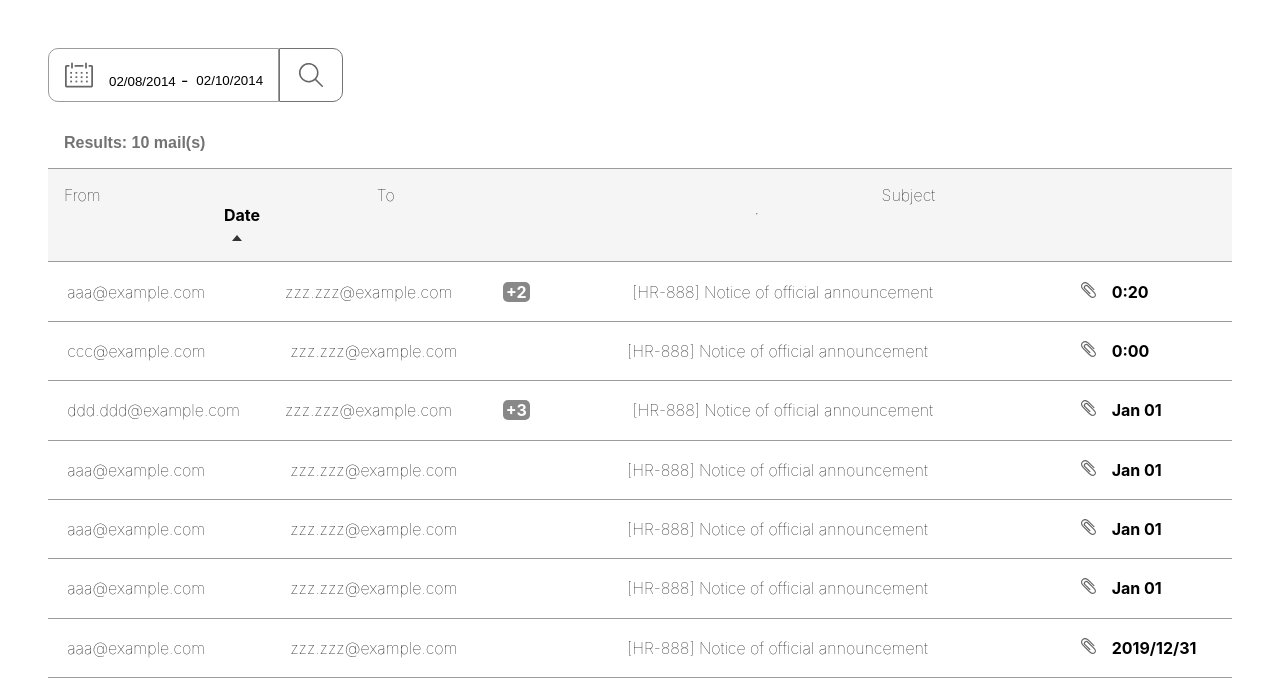
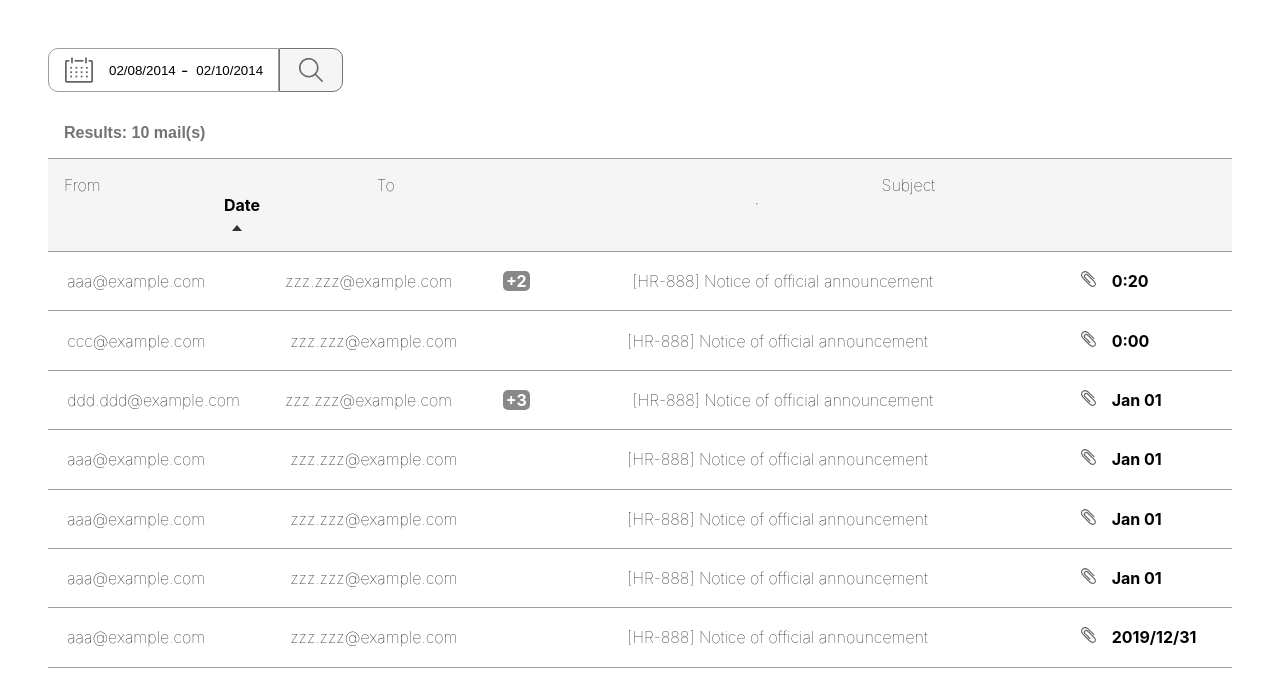
Before and after one commit to DanielCalvillo/henngeProyect, a React (Create React App) app in the folder my-app/: page / in a window 1280 px wide. Shown: the top 696 px of the page. Built offline with nearby package versions, Linux system fonts and the light colour scheme.

Commit message:
css fixes

```diff
--- a/my-app/src/App.js
+++ b/my-app/src/App.js
@@ -143,7 +143,7 @@ function App() {
               }
               renderMobile={() =>
                 <div className={classes.mobile}>
-                  <Header />
+                  <Header/>
                   <ResultNumber results={results}/>
                   <ResultsTableMobile results={results}/>
                   <EmailListMobile mails={mails} results={results}/>
--- a/my-app/src/Assets/Styles/HeaderStyles/HeaderStyles.js
+++ b/my-app/src/Assets/Styles/HeaderStyles/HeaderStyles.js
@@ -18,14 +18,13 @@ const HeaderStyles = makeStyles((theme) => ({
         padding: "0.25rem 0 0.25rem 1rem"
     },
     datepickerContainer: {
-        marginTop: "1.3vh",
         display: "flex",
         alignContent: "center",
         justifyContent: "center"
     },
     dateSelectorOne: {
         width: "70px",
-        height: "rem",
+        height: "2rem",
         border: "none",
         paddingLeft: "1rem",
 
@@ -40,7 +39,8 @@ const HeaderStyles = makeStyles((theme) => ({
         borderColor: "#737373",
         borderRadius: "0",
         borderTopRightRadius: "10px",
-        borderBottomRightRadius: "10px"
+        borderBottomRightRadius: "10px",
+        backgroundColor: "#f5f5f5"
     },
     searchLogo: {
         height: "1.5rem"
```
